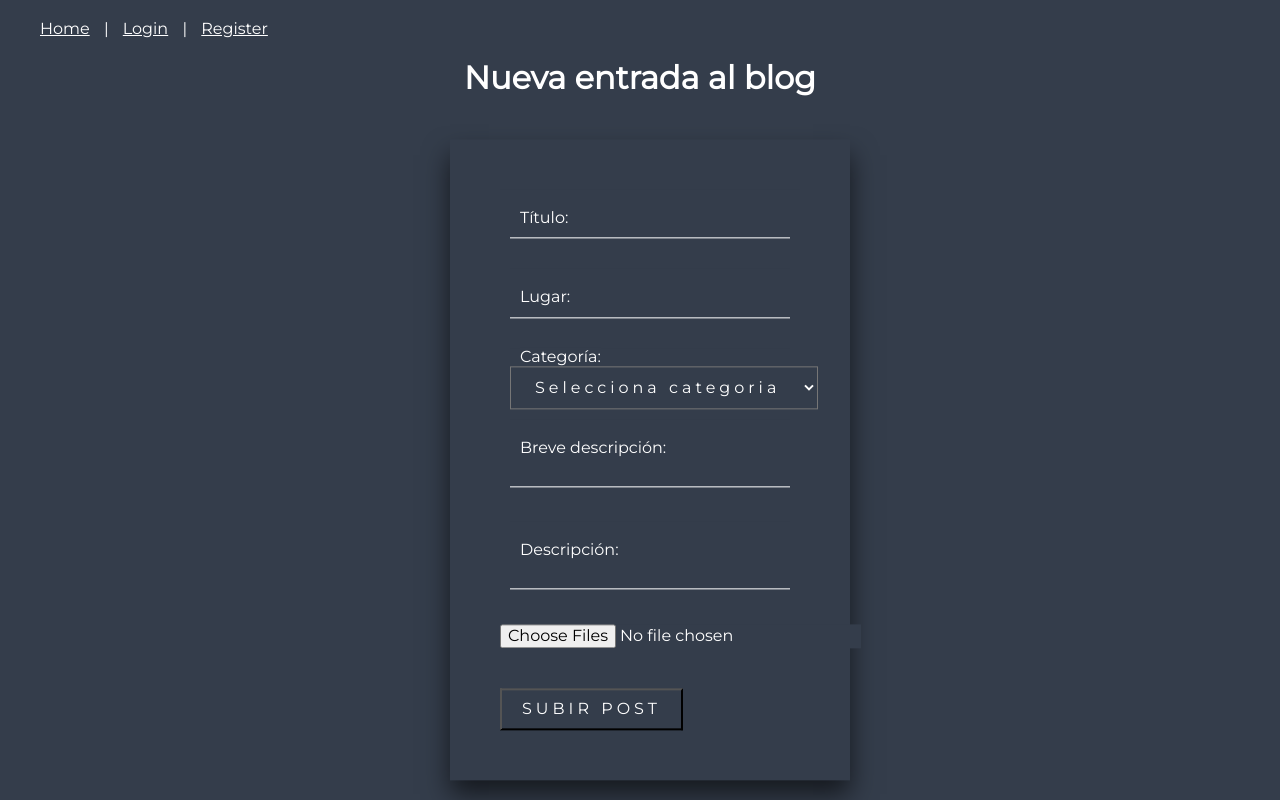
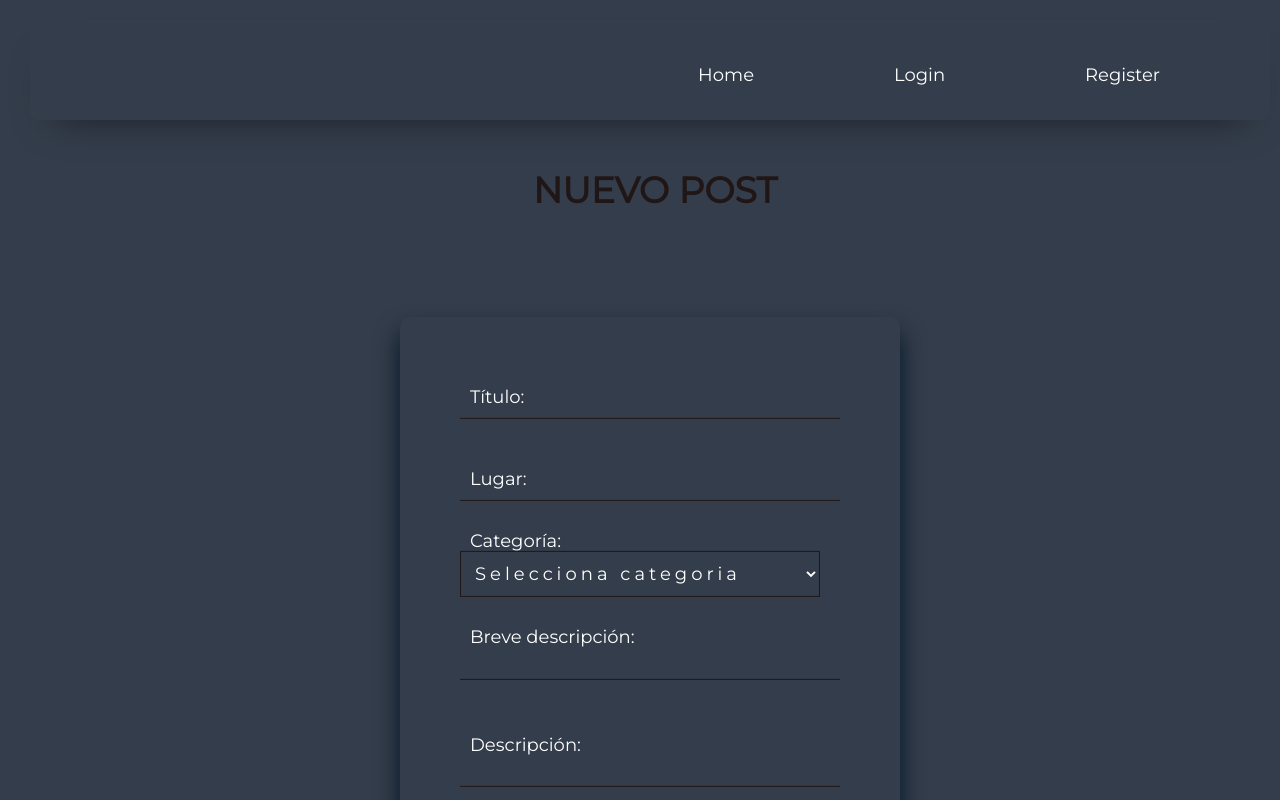
Before and after one commit to crisky94/ProyectoBlogViajes, a React (Vite) app in the folder Frontend/: page /newEntry in a window 1280 px wide. Shown: the top 800 px of the page. Built offline with nearby package versions, Linux system fonts and the light colour scheme.

Commit message:
agregado css newEntry,header y footer

```diff
--- a/Frontend/src/components/DeleteEntry.jsx
+++ b/Frontend/src/components/DeleteEntry.jsx
@@ -1,4 +1,5 @@
 import { useState } from "react";
+import { useNavigate } from "react-router-dom";
 import deleteEntryService from "../services/deleteEntryService";
 
 const DeleteEntry = ({ id }) => {
--- a/Frontend/src/components/Footer.jsx
+++ b/Frontend/src/components/Footer.jsx
@@ -1,8 +1,10 @@
-
+import "../styles/footer.css"
 
 const Footer = () => {
   return (
-    <footer>(C) 2024 - (Cris, Moha, Jairo y German) Grupo C </footer>
+    <div className="divFooter">
+       <footer className="footer">(C) 2024 - (Cris, Moha, Jairo y German) Grupo C </footer>
+    </div>
   )
 }
 export default Footer;
--- a/Frontend/src/components/FormEntry.jsx
+++ b/Frontend/src/components/FormEntry.jsx
@@ -1,11 +1,12 @@
 import { useState } from "react";
 import newEntryService from "../services/newEntryService";
 import "../styles/formEntry.css";
+import { useNavigate } from "react-router-dom";
 
 const FormEntry = () => {
     const [previewImage, setPreviewImage] = useState(null);
     const [error, setError] = useState("");
-
+    const navigate = useNavigate();
     const handleSubmit = async (e) => {
         e.preventDefault();
 
@@ -13,49 +14,58 @@ const FormEntry = () => {
             const data = new FormData(e.target);
             const token = localStorage.getItem("token");
             await newEntryService({ data, token });
+            navigate("/");
         } catch (error) {
             setError(error.message);
         }
     };
 
     return (
-        <div className="login-box">
-            <form onSubmit={handleSubmit}>
-                <div className="user-box">
+        <div className="entry-box">
+            <form className="formEntry" onSubmit={handleSubmit}>
+                <div className="box">
                     <input type="text" name="title" required />
                     <label>Título: </label>
                 </div>
 
-                <div className="user-box">
+                <div className="box">
                     <input type="text" name="place" required />
                     <label>Lugar: </label>
                 </div>
                 <div>
-                    {" "}
+                    {""}
                     <label>Categoría: </label>
                     <select name="category" required>
                         <option value="">Selecciona categoria</option>
                         <option value="Aventura">Aventura</option>
+                        <option value="Single">Single</option>
+                        <option value="Parejas">Parejas</option>
+                        <option value="Familia">Familia</option>
+                        <option value="Cultura">Cultura</option>
+                        <option value="Gastronomía">Gastronomía</option>
+                        <option value="Playa">Playa</option>
+                        <option value="Montaña">Montaña</option>
                         <option value="Naturaleza">Naturaleza</option>
-                        <option value="Gastronomia">Gastronomia</option>
-                        <option value="Cultura">Cultura</option>
                     </select>
                 </div>
 
-                <div className="user-box">
+                <div className="box">
                     <textarea name="sortDescription" required></textarea>
                     <label>Breve descripción: </label>
                 </div>
 
-                <div className="user-box">
-                    <textarea name="text" required></textarea>
+                <div className="box">
+                    <textarea className="description" name="text" required></textarea>
                     <label>Descripción: </label>
                 </div>
 
                 {previewImage ? (
                     <img src={URL.createObjectURL(previewImage)} alt="iamge" />
                 ) : null}
+                <label className="labelFile">Selecciona imagen:</label>
+
                     <input
+                        className="input-file"
                         type="file"
                         name="photo"
                         accept="image/*"
@@ -64,14 +74,11 @@ const FormEntry = () => {
                         required
                     />
 
+
+
                 {error ? <p>{error}</p> : null}
 
                 <button type="submit">
-                    {" "}
-                    <span></span>
-                    <span></span>
-                    <span></span>
-                    <span></span>
                     Subir Post
                 </button>
             </form>
--- a/Frontend/src/components/Header.jsx
+++ b/Frontend/src/components/Header.jsx
@@ -1,28 +1,32 @@
 import { useEffect } from "react";
 import { NavLink } from "react-router-dom";
+import "../styles/header.css"
 
 const Header = ({ isLoggedIn, onLogout }) => {
     useEffect(() => {
         console.log("Estado de autenticación cambiado:", isLoggedIn);
     }, [isLoggedIn]);
     return (
-        <nav>
-            <NavLink to={"/"}>Home</NavLink>
-            {"  |  "}
+
+            <nav className="navHeader">
+                <NavLink className={"navLink"} to={"/"}>Home</NavLink>
+
                 {isLoggedIn ? (
                     <>
-                    <NavLink to={"/newEntry"}>Nuevo post</NavLink>
-                    {"  |  "}
-                    <button onClick={onLogout}>Cerrar Sesión</button>
+                        <NavLink className={"navLink"}  to={"/newEntry"}>Nuevo post</NavLink>
+
+                        <button className="sessionClose" onClick={onLogout}>Cerrar Sesión</button>
                     </>
                 ) : (
                     <>
-                    <NavLink to={"/login"}>Login</NavLink>
-                    {"  |  "}
-                    <NavLink to={"/register"}>Register</NavLink>
+                        <NavLink className={"navLink"}  to={"/login"}>Login</NavLink>
+
+                        <NavLink className={"navLink"}  to={"/register"}>Register</NavLink>
                     </>
                 )}
             </nav>
+
+
     );
 };
 
--- a/Frontend/src/pages/NewEntry.jsx
+++ b/Frontend/src/pages/NewEntry.jsx
@@ -6,7 +6,7 @@ const NewEntry = () => {
 
     return (
         <div>
-            <h1>Nueva entrada al blog</h1>
+            <h1 className="h1">NUEVO POST</h1>
             <FormEntry />
         </div>
     );
--- /dev/null
+++ b/Frontend/src/styles/footer.css
@@ -0,0 +1,12 @@
+.divFooter{
+    display: flex;
+    justify-content: center;
+
+}
+
+.footer{
+	margin: 200px 100px 100px;
+	padding: 20px;
+	color: #211616;
+	text-align: center;
+  }
--- a/Frontend/src/styles/formEntry.css
+++ b/Frontend/src/styles/formEntry.css
@@ -1,118 +1,136 @@
+:root {
+	--background-color: #343d4b;
+}
 
 body {
-	margin:0;
-	padding:0;
-	font-family: sans-serif;
-
+	margin: 0;
+	padding: 0;
+	font-size: 18px;
 }
 
-  .login-box {
-	position: absolute;
+.entry-box {
+	position: relative;
 	top: 450px;
 	left: 50%;
-	width: 400px;
+	width: 500px;
 	height: auto;
 	padding: 40px;
 	transform: translate(-50%, -50%);
 	box-sizing: border-box;
-	box-shadow: 0 15px 25px rgba(0,0,0,.6);
+	border-radius: 10px;
+	box-shadow: 0 15px 25px rgb(1, 21, 38);
+	background-color: var(--background-color);
 }
 
-  h1 {
-	margin: 0 0 30px;
+.formEntry {
+	background-color: var(--background-color);
+}
+
+.h1 {
+	margin: 50px 0 0 30px;
 	padding: 0;
-	color: #fff;
+	color: #211616;
 	text-align: center;
 }
-  footer{
-	position: relative;
-	margin: 800px 100px 100px;
-	padding: 20px;
-	color: #fff;
-	text-align: center;
-  }
-  .login-box img {
+
+.entry-box img {
 	width: 200px;
 	height: 200px;
+	overflow: hidden;
 }
 
 
-  .login-box .user-box {
+.entry-box .box {
 	position: relative;
 }
 
-  .login-box .user-box input,
-  .login-box .user-box textarea {
+.entry-box .box input,
+.entry-box .box textarea {
 	width: 100%;
 	padding: 15px 0;
-	font-size: 16px;
-	color: #fff;
 	margin-bottom: 20px;
 	border: none;
-	border-bottom: 1px solid #fff;
-	outline:#fff;
+	border-bottom: 1px solid #211616;
+	outline: #211616;
+	background-color: var(--background-color);
+}
 
-  }
-  .login-box .user-box label {
+.entry-box .box label {
 	position: absolute;
-	top:0;
+	top: 0;
 	left: 0;
 	padding: 10px 0;
-	font-size: 16px;
-	color: #fff;
 	pointer-events: none;
 	transition: .5s;
 	background: transparent;
 }
 
 
-  .login-box .user-box input:focus ~ label,
-  .login-box .user-box input:valid ~ label,
-  .login-box .user-box textarea:focus ~ label,
-  .login-box .user-box textarea:valid ~ label{
-	top: -20px;
+.entry-box .box input:focus~label,
+.entry-box .box input:valid~label,
+.entry-box .box textarea:focus~label,
+.entry-box .box textarea:valid~label {
+	top: -10px;
 	left: 0;
-	color: #03e9f4;
+	/* color: #03e9f4; */
 	font-size: 14px;
 }
-  input[type='file']{
-	color: #fff;
+
+.labelFile {
+	background-color: var(--background-color);
+	padding: 10px 20px;
+	border-radius: 5px;
 }
 
-  .login-box form button {
+.input-file {
+	background-color: var(--background-color);
+	width: calc(100% - 20px);
+	padding: 10px 10px;
+	border: 1px solid #211616;
+	color: #211616;
+}
+
+
+
+select {
+	border-color: #211616;
+	outline: #211616;
+	width: calc(100% - 20px);
+	padding: 10px 10px;
+	cursor: pointer;
+    padding: 10px 10px;
+	margin: 20px 20px;
+	letter-spacing: 4px;
+	background-color: var(--background-color);
+}
+
+textarea {
+	resize: none;
+}
+
+.entry-box form button {
 	position: relative;
-	display: inline-block;
+	display: flex;
 	padding: 10px 20px;
-	color: #fff;
-	font-size: 16px;
 	text-decoration: none;
 	text-transform: uppercase;
 	overflow: hidden;
 	transition: .5s;
+	margin-left: 130px;
 	margin-top: 40px;
-	letter-spacing: 4px
-  }
-  select{
-	padding: 10px 20px;
-	color: #fff;
-	font-size: 16px;
-	letter-spacing: 4px
-  }
-  textarea{
-	resize: none;
+	background-color: var(--background-color);
 }
 
-  .login-box button:hover {
-	background: #082929;
-	color: #fff;
-	border-radius: 5px;
-	box-shadow: 0 0 5px #fff,
-				0 0 25px #fff,
-				0 0 50px #fff,
-				0 0 100px #fff;
+.entry-box button:hover {
+	/* background: rgba(255, 255, 255, 0.682); */
+	text-shadow: 5px 2px 14px rgb(241, 242, 243);
+	font-weight: bold;
+	/* color:#082929; */
+	border-radius: 2px;
+	cursor: pointer;
+	/* box-shadow: 0 0 5px #03e9f4,
+				0 0 25px #0f1010,
+				0 0 50px #03e9f4,
+				0 0 100px #03e9f4; */
+	background-color: var(--background-color);
 }
-
-  .login-box button span {
-	position: absolute;
-	display: block;
-  }
--- /dev/null
+++ b/Frontend/src/styles/header.css
@@ -0,0 +1,42 @@
+:root {
+    --background-color: #025159;
+    --text-shadow: #94bbe9;
+}
+
+.navHeader {
+    width: 100%;
+    height: 100px;
+    display: flex;
+    justify-content: end;
+    align-items: center;
+    font-size: 18px;
+    border-bottom-style: 1px solid;
+    box-shadow: 0px 20px 40px -26px rgba(0, 0, 0, .6);
+    border-radius: 8px;
+}
+
+nav .navLink {
+    justify-self: space-around;
+    margin-top: 20px;
+    margin-right: 90px;
+    text-decoration: none;
+    padding: 10px 20px;
+}
+
+nav .navLink:hover {
+    text-shadow: 5px 2px 14px var(--text-shadow);
+}
+
+.sessionClose {
+    margin-top: 18px;
+    margin-right: 90px;
+    border: none;
+    background-color: transparent;
+    padding: 10px 20px;
+    border-radius: 25px;
+    cursor: pointer;
+}
+
+.sessionClose:hover {
+    text-shadow: 5px 2px 14px var(--text-shadow);
+}
```
Lines whose indentation alone changed are shown as unchanged.
